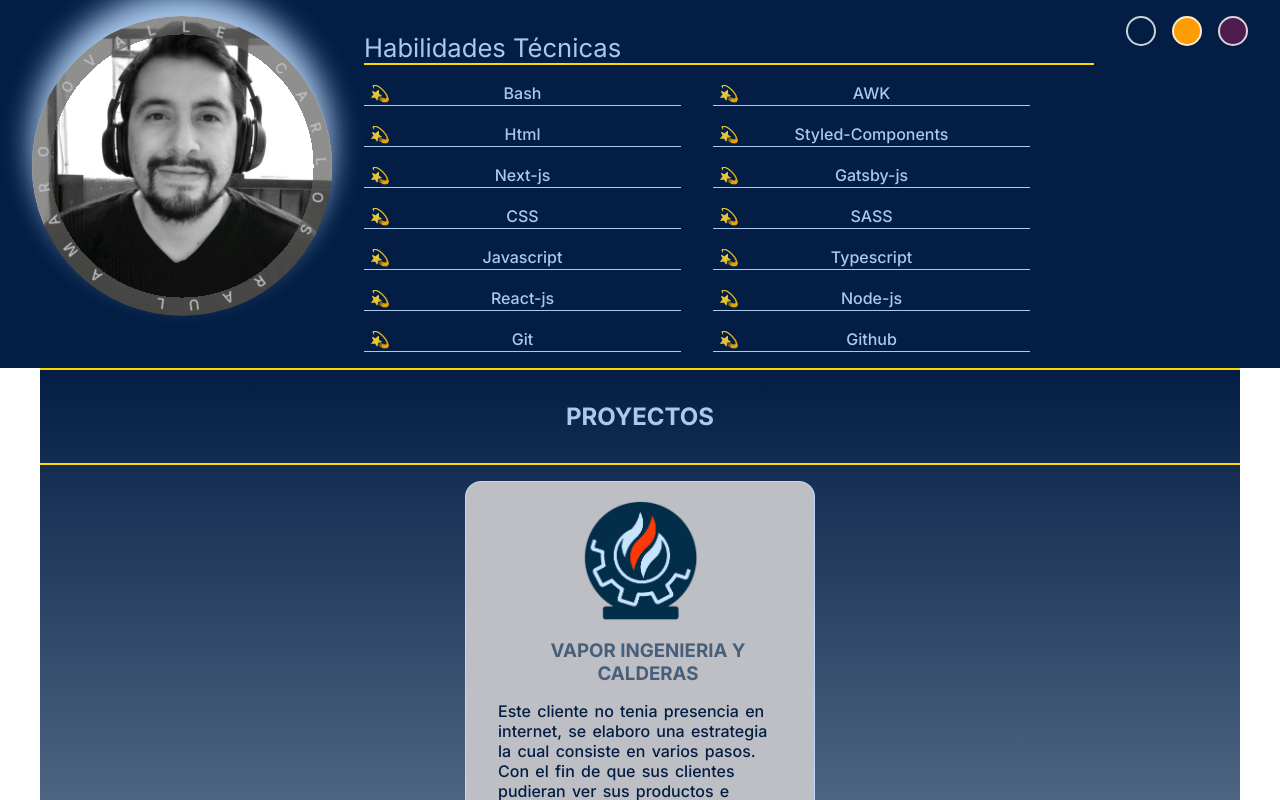
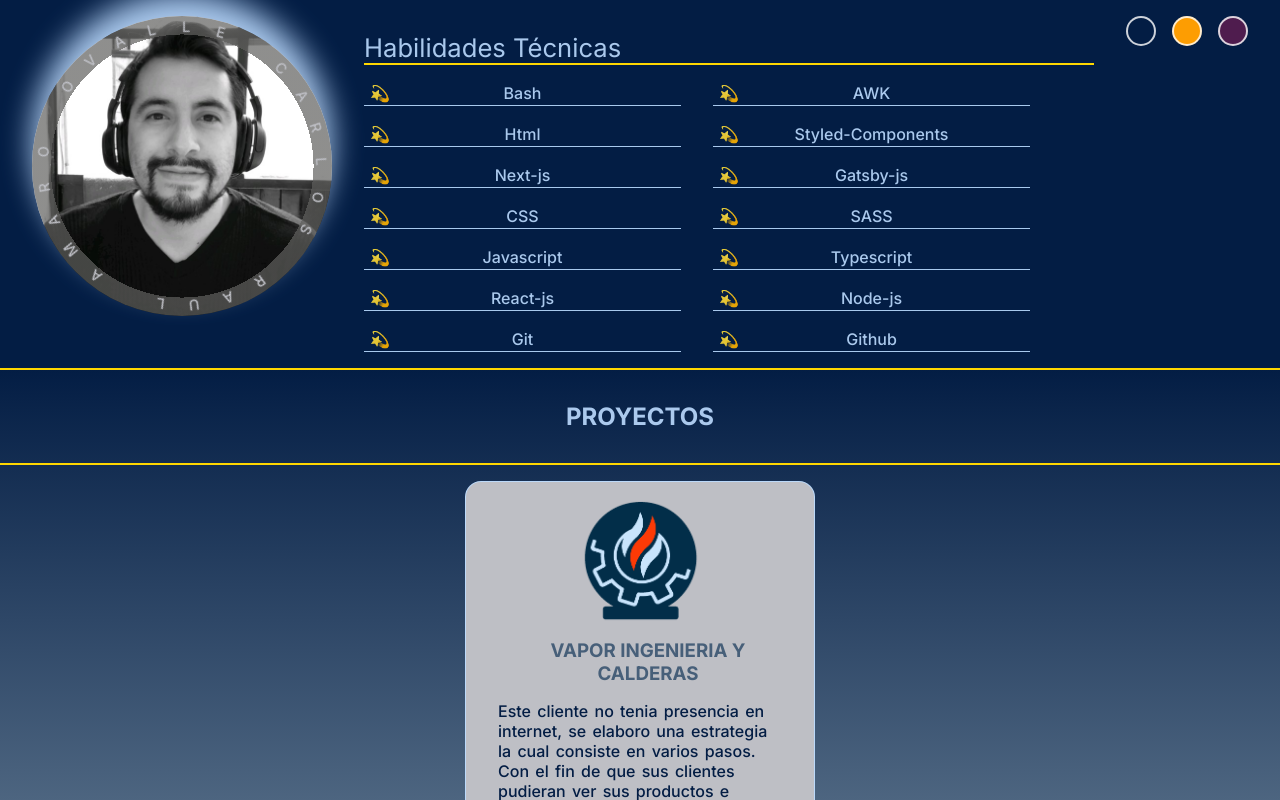
Before and after one commit to includeovalle/portafolio_2023, a Next.js app: page / in a window 1280 px wide. Shown: the top 800 px of the page. Built offline with nearby package versions, Linux system fonts and the light colour scheme.

Commit message:
remove main max-width

```diff
--- a/app/styles/globals.scss
+++ b/app/styles/globals.scss
@@ -9,7 +9,6 @@ body {
     min-height: 100dvh;
     main {
       position: relative;
-      max-width: $page-max-width;
       margin: 0 auto;
       hr {
           border-color: $secondary;
```
